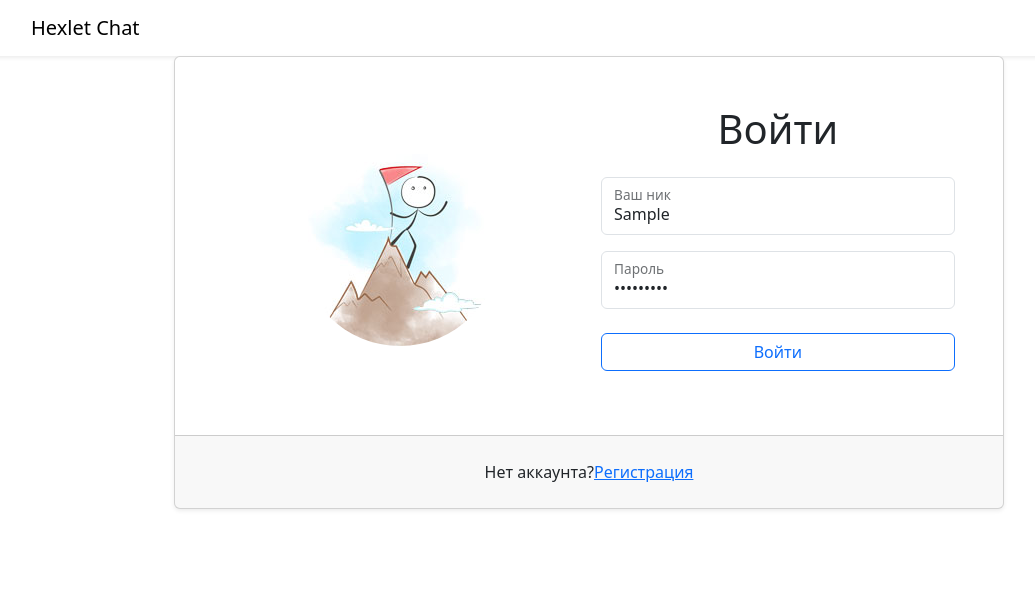
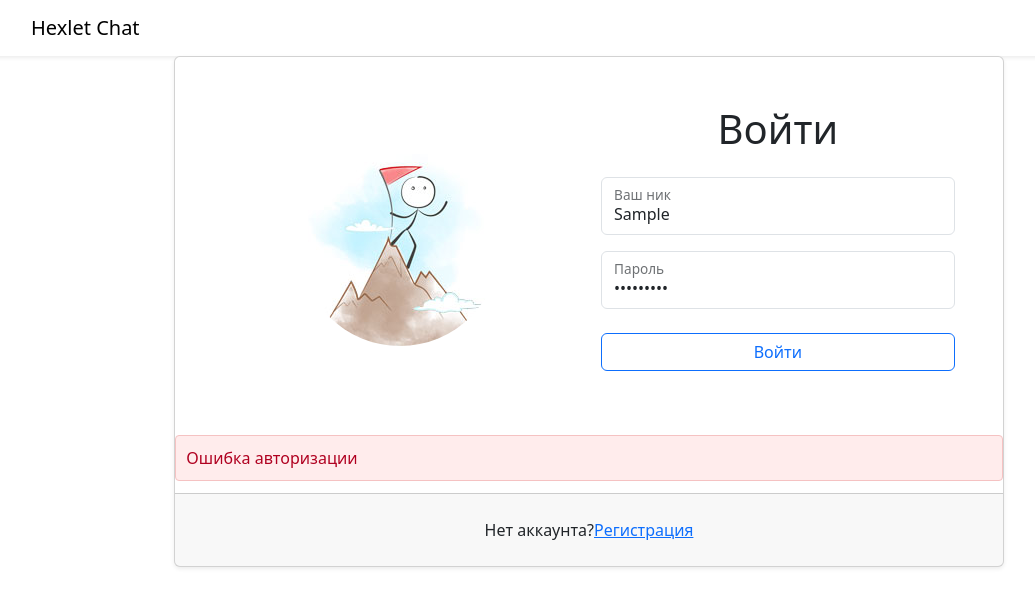
Before and after one commit to Ksuniqum23/frontend-project-12, a React (Vite) app in the folder frontend/: page /login in a window 1280 px wide. Both pictures are taken after typing "Sample", "Sample123" into the empty fields and a click on the button "Войти". Shown: the top 606 px of the page, without its empty margins (51-1086 px from the left). Built offline with nearby package versions, Linux system fonts and the light colour scheme; no server answers.

Commit message:
error messages

```diff
--- a/frontend/src/components/pages/LoginPage.jsx
+++ b/frontend/src/components/pages/LoginPage.jsx
@@ -4,12 +4,13 @@ import { Link, useNavigate, useLocation } from 'react-router-dom'
 import {useFormik} from "formik";
 import {loginUser} from "../api/auth.js";
 import {loginFailure, loginStart, loginSuccess} from "../../store/authSlice.js";
-import {useDispatch} from "react-redux";
+import {useDispatch, useSelector} from "react-redux";
 
 function LoginPage() {
     const dispatch = useDispatch();
     const navigate = useNavigate();
     const location = useLocation();
+    const { loading } = useSelector(state => state.auth);
 
     const from = location.state?.from?.pathname || "/";
 
@@ -20,15 +21,24 @@ function LoginPage() {
             password: ''
         },
 
+        validate: values => {
+            const errors = {};
+            if (!values.username) errors.username = 'Введите username';
+            if (!values.password) errors.password = 'Введите пароль';
+            return errors;
+        },
+
         onSubmit: async (values, { setSubmitting, setStatus }) => {
-            dispatch(loginStart()); // запускаем процесс логина
+            setStatus({ error: null });
+            dispatch(loginStart());
             try {
-                const data = await loginUser(values.username, values.password); // запрос на сервер
-                dispatch(loginSuccess({token: data.token, username: data.username})); // успех
-                navigate(from, {replace: true}); // редирект после логина
+                const data = await loginUser(values.username, values.password);
+                dispatch(loginSuccess({token: data.token, username: data.username}));
+                navigate(from, {replace: true});
             } catch (error) {
-                dispatch(loginFailure(error.message)); // ошибка логина
-                setStatus({error: error.message});   // чтобы Formik показал ошибку
+                let message = 'Ошибка авторизации';
+                dispatch(loginFailure(error.message));
+                setStatus({error: message});
             } finally {
                 setSubmitting(false); // завершение процесса загрузки в Formik
             }
@@ -67,6 +77,9 @@ function LoginPage() {
                                                    onChange={formik.handleChange} // Обработчик изменений
                                                    onBlur={formik.handleBlur} // Отслеживаем "тронутость" поля
                                             />
+                                            {formik.touched.username && formik.errors.username && (
+                                                <div style={{ color: 'red', fontSize: 13 }}>{formik.errors.username}</div>
+                                            )}
                                             <label htmlFor="username">Ваш ник</label>
                                         </div>
 
@@ -82,6 +95,9 @@ function LoginPage() {
                                                    onChange={formik.handleChange} // Обработчик изменений
                                                    onBlur={formik.handleBlur} // Отслеживаем "тронутость" поля
                                             />
+                                            {formik.touched.password && formik.errors.password && (
+                                                <div style={{ color: 'red', fontSize: 13 }}>{formik.errors.password}</div>
+                                            )}
                                             <label className="form-label" htmlFor="password">Пароль</label>
                                         </div>
 
@@ -90,6 +106,19 @@ function LoginPage() {
 
                                     </form>
                                 </div>
+
+                                {formik.status?.error && (
+                                    <div style={{
+                                        marginBottom: 12,
+                                        padding: 10,
+                                        background: '#ffecec',
+                                        color: '#b00020',
+                                        borderRadius: 4,
+                                        border: '1px solid #f5c2c2'
+                                    }}>
+                                        {formik.status.error}
+                                    </div>
+                                )}
 
                                 <div className="card-footer p-4">
                                     <div className="text-center">
```
